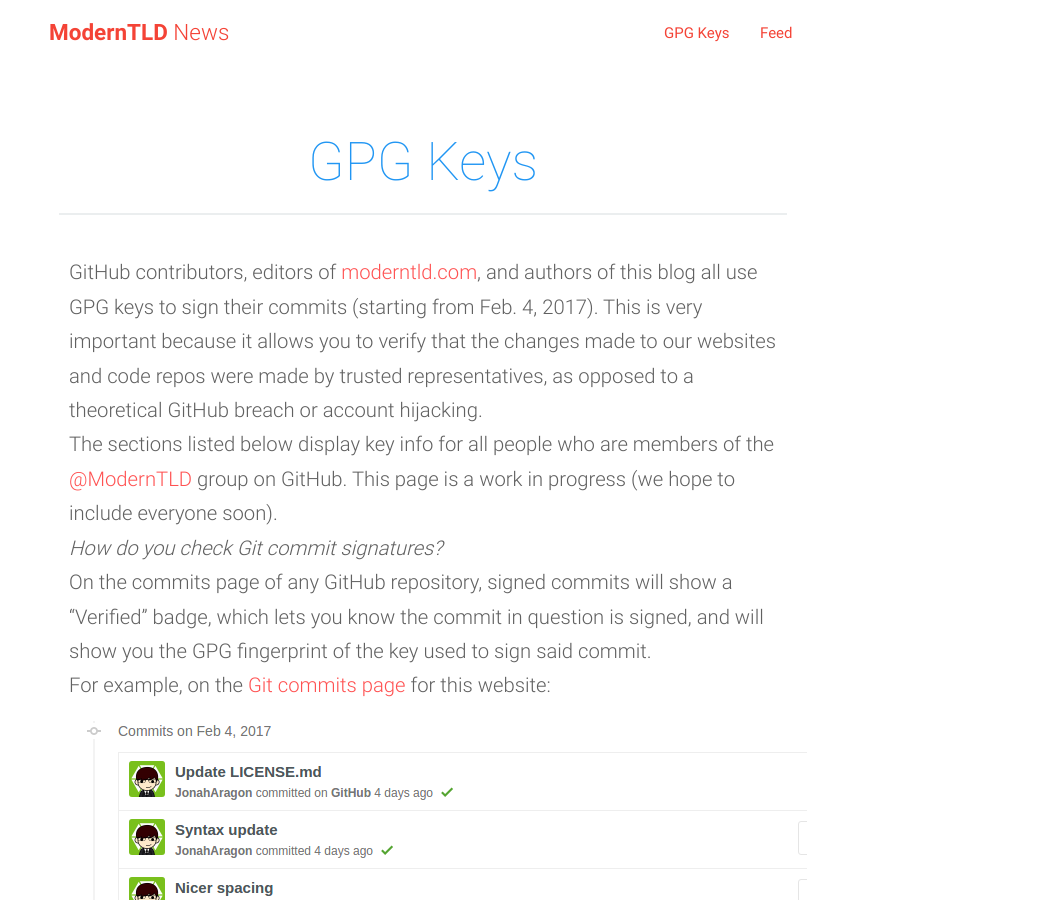
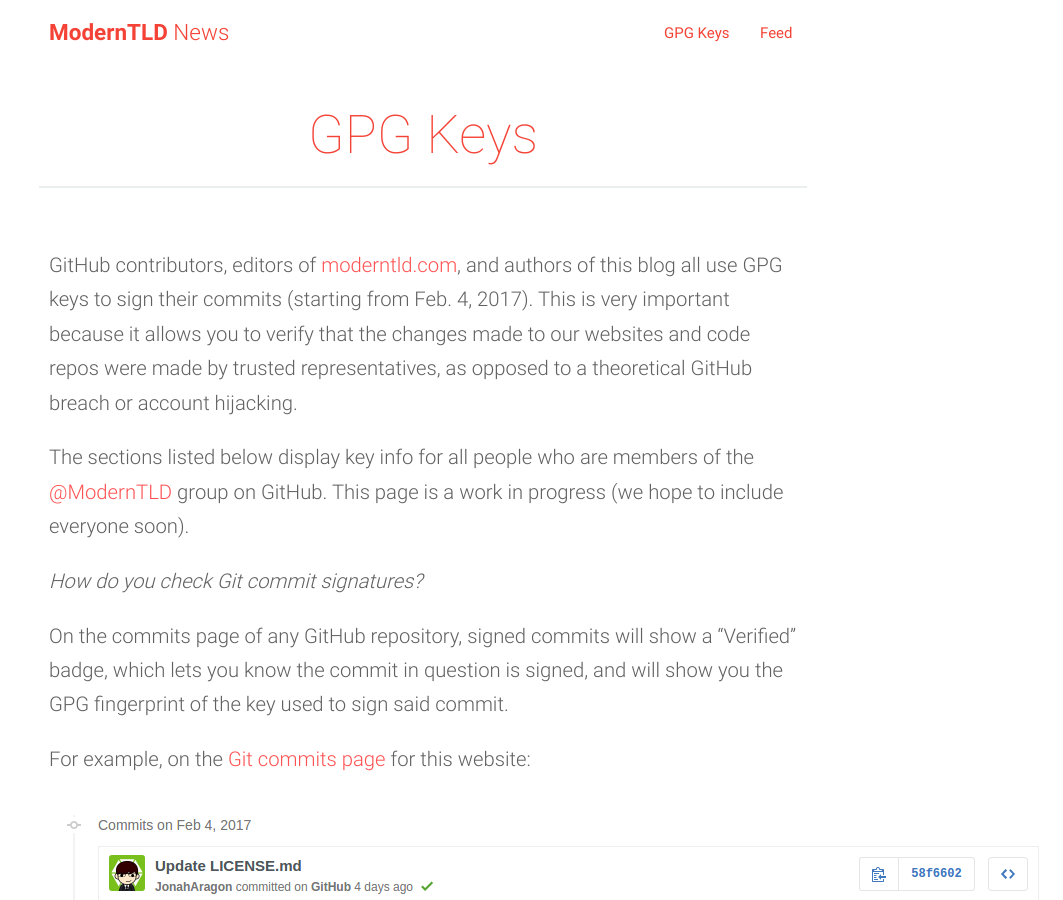
Before and after one commit to ModernTLD/blog.moderntld.com, a Jekyll site: the page built from keys.md, in a window 1280 px wide and 900 px high. Shown: the whole window, without its empty margins (217-1280 px from the left). Built offline with Jekyll 4.4.1, drawn with Linux system fonts in a browser that asks for light colours.

Commit message:
Layout modifications

```diff
--- a/Gemfile
+++ b/Gemfile
@@ -12,7 +12,7 @@
 gem "jekyll", "3.4.0"
 
 # This is the default theme for new Jekyll sites. You may change this to anything you like.
-gem "minima", "~> 2.0"
+# gem "minima", "~> 2.0"
 
 # If you want to use GitHub Pages, remove the "gem "jekyll"" above and
 # uncomment the line below. To upgrade, run `bundle update github-pages`.
--- a/_layouts/page.html
+++ b/_layouts/page.html
@@ -5,16 +5,14 @@
     <div class="section">
         <div class="row">
             <div class="col s12">
-                <div class="card white z-depth-0">
                     <div class="card-content">
-                        <div class="card-title center-align"><h2 class="thin blue-text">{{ page.title }}</h2></div>
+                        <div class="card-title center-align"><h2 class="thin red-text">{{ page.title }}</h2></div>
                         <div class="divider"></div>
                         <br/>
                         <article class="grey-text text-darken-2 post-content">
                         {{ content }}
                         </article>
                     </div>
-                </div>
             </div>
         </div>
     </div>
```
Also changed, not shown: Gemfile.lock.
